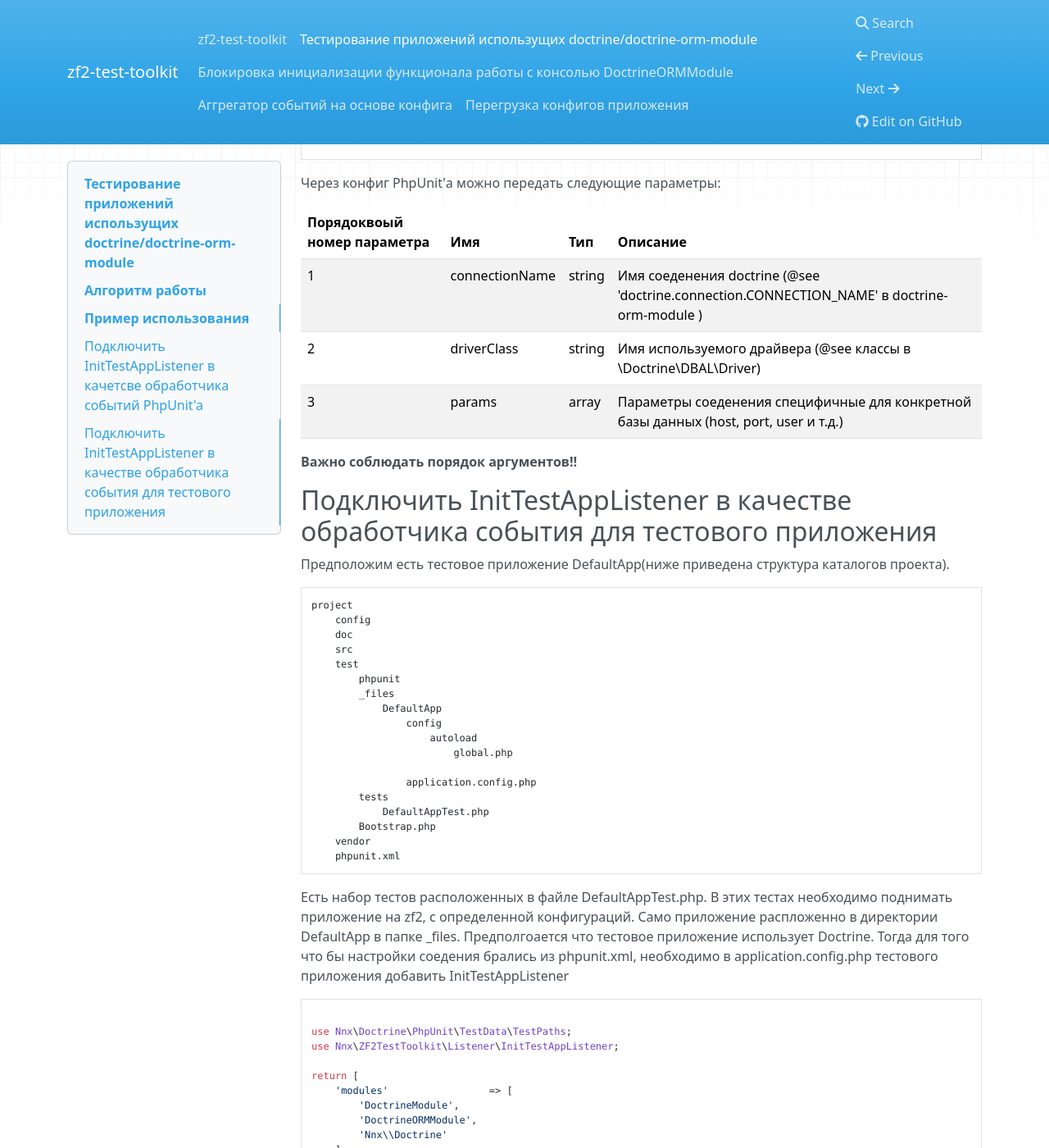
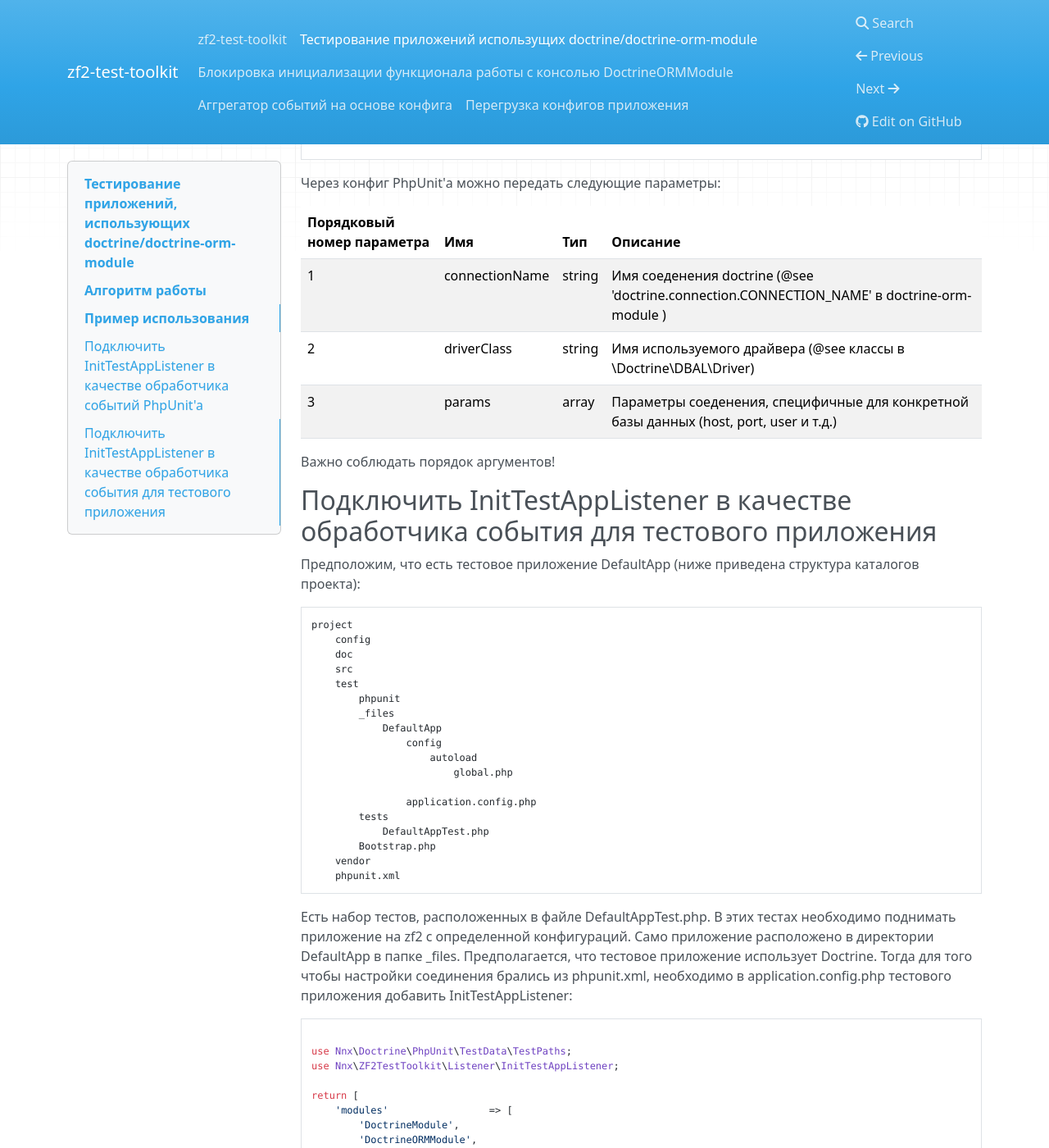
Before and after one commit to nnx-company/zf2-test-toolkit, an MkDocs documentation site: the page built from doc/book/ru/test-doctrine-app.md, in a window 1280 px wide and 1400 px high, scrolled down 1840 px. Shown: the whole window at 82% size. Built offline with MkDocs 1.6.1, drawn with Linux system fonts in a browser that asks for light colours; nearby versions of some CDN libraries; old or Windows-style settings are respelled for this version of MkDocs; some of the changed text lies outside the part shown.

Commit message:
Update test-doctrine-app.md

````diff
--- a/doc/book/ru/test-doctrine-app.md
+++ b/doc/book/ru/test-doctrine-app.md
@@ -1,6 +1,6 @@
-# Тестирование приложений использущих doctrine/doctrine-orm-module
+# Тестирование приложений, использующих doctrine/doctrine-orm-module
 
-Для тестирования приложений на zf2, использующих для работы с Doctrine2 doctrine/doctrine-orm-module, используется
+Для тестирования приложений на zf2, использующих для работы с Doctrine2 doctrine/doctrine-orm-module, применяется
 специальный класс \Nnx\ZF2TestToolkit\Listener\InitTestAppListener.
 
 InitTestAppListener одновременно является как обработчиком событий PhpUnit, так и обработчиком событий приложения на zf2.
@@ -30,10 +30,9 @@ connectionName, driverClass, params. Эти данные сохраняются
 
 Где $connectionName, $driverClass, $params берутся из соответствующих настроек InitTestAppListener в phpunit.xml
 
-
 # Пример использования
 
-## Подключить InitTestAppListener в качетсве обработчика событий PhpUnit'a
+## Подключить InitTestAppListener в качестве обработчика событий PhpUnit'a
 
 ```xml
 <?xml version="1.0"?>
@@ -55,7 +54,7 @@ connectionName, driverClass, params. Эти данные сохраняются
     <listeners>
         <listener class="\Nnx\ZF2TestToolkit\Listener\InitTestAppListener">
             <arguments>
-                <!-- Имя соеденения - которое можно получить через сервис doctrine.connection.ИМЯ_СОЕДЕНЕНИЯ -->
+                <!-- Имя соеденения, которое можно получить через сервис doctrine.connection.ИМЯ_СОЕДЕНЕНИЯ -->
                 <string>test</string>
                 <!-- Используемый драйвер -->
                 <string>\Doctrine\DBAL\Driver\PDOMySql\Driver</string>
@@ -87,17 +86,17 @@ connectionName, driverClass, params. Эти данные сохраняются
 
 Через конфиг PhpUnit'а можно передать следующие параметры:
 
-Порядоквоый номер параметра|Имя           |Тип   |Описание
+Порядковый номер параметра |Имя           |Тип   |Описание
 ---------------------------|--------------|------|-------------------
 1                          |connectionName|string|Имя соеденения doctrine (@see 'doctrine.connection.CONNECTION_NAME' в doctrine-orm-module )
 2                          |driverClass   |string|Имя используемого драйвера (@see классы в \Doctrine\DBAL\Driver\)
-3                          |params        |array |Параметры соеденения специфичные для конкретной базы данных (host, port, user и т.д.)
+3                          |params        |array |Параметры соеденения, специфичные для конкретной базы данных (host, port, user и т.д.)
 
-**Важно соблюдать порядок аргументов!!**
+Важно соблюдать порядок аргументов!
 
 ## Подключить InitTestAppListener в качестве обработчика события для тестового приложения
 
-Предположим есть тестовое приложение DefaultApp(ниже приведена структура каталогов проекта).
+Предположим, что есть тестовое приложение DefaultApp (ниже приведена структура каталогов проекта):
 
 ```txt
 project
@@ -120,10 +119,10 @@ project
     phpunit.xml
 ```
 
-Есть набор тестов расположенных в файле DefaultAppTest.php. В этих тестах необходимо поднимать приложение на zf2,
-с определенной конфигураций. Само приложение распложенно в директории DefaultApp в папке _files. Предполгоается что
-тестовое приложение использует Doctrine. Тогда для того что бы настройки соедения брались из phpunit.xml, необходимо
-в application.config.php тестового приложения добавить InitTestAppListener
+Есть набор тестов, расположенных в файле DefaultAppTest.php. В этих тестах необходимо поднимать приложение на zf2
+с определенной конфигураций. Само приложение расположено в директории DefaultApp в папке _files. Предполагается, что
+тестовое приложение использует Doctrine. Тогда для того чтобы настройки соединения брались из phpunit.xml, необходимо
+в application.config.php тестового приложения добавить InitTestAppListener:
 
 ```php
 
````
Also changed, not shown: other parts of doc/book/ru/test-doctrine-app.md (+5 -6 lines).
